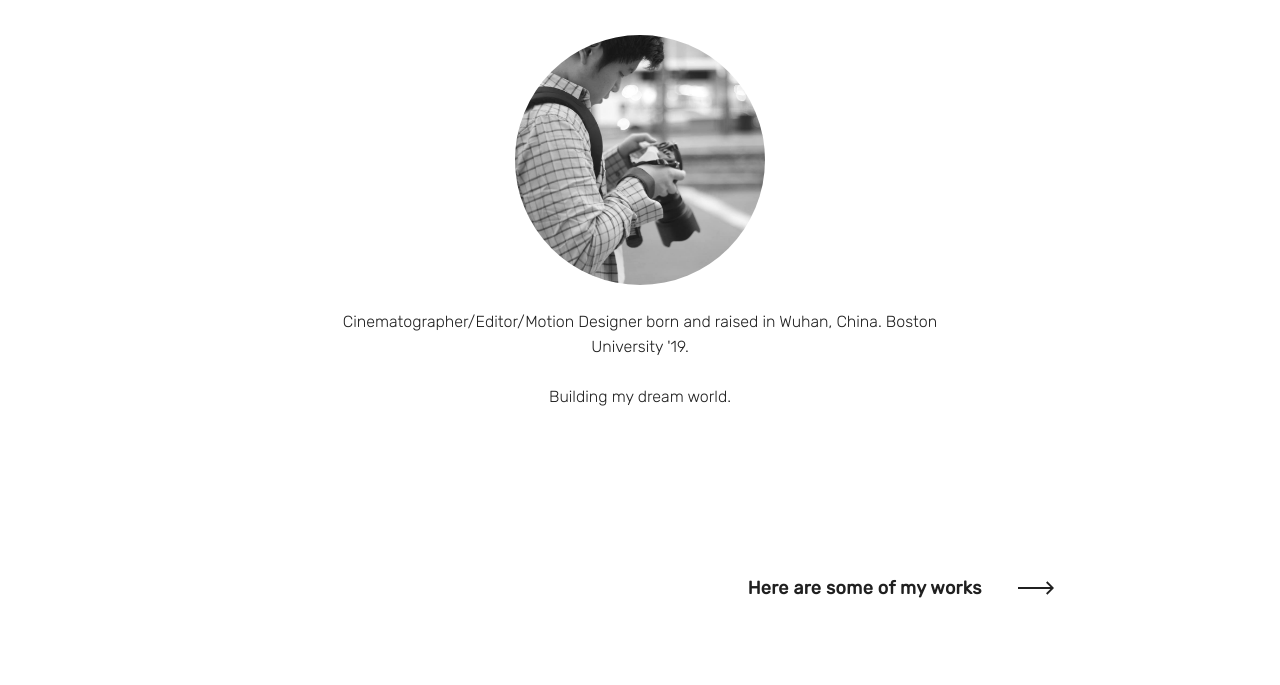
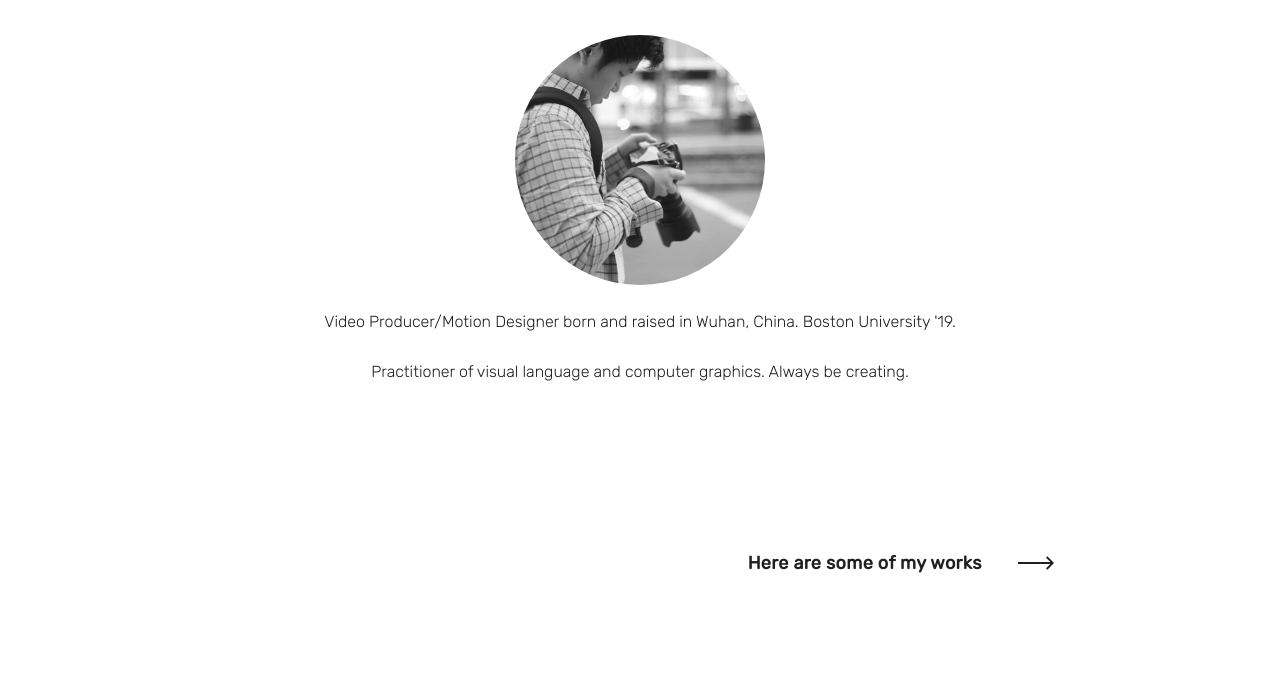
Before and after one commit to shaneffs/shaneffs.github.io, a plain HTML site: page about.html in a window 1280 px wide. Shown: the part 115-800 px from the top of the page. Drawn offline with Linux system fonts and the light colour scheme.

Commit message:
Update about.html

```diff
--- a/about.html
+++ b/about.html
@@ -76,8 +76,8 @@
       <div class="ae-grid  au-xs-ta-center au-lg-ta-left">
         <div class="ae-grid__item ae-kappa au-mb-4"><br>
 
-          <p class="au-lg-ta-center">    Cinematographer/Editor/Motion Designer born and raised in <a href="https://www.google.com/#q=wuhan" style="text-decoration:none;">Wuhan, China.</a>
-        <a href="https://goo.gl/maps/1Nreb" style="text-decoration:none;">Boston University</a> '19. <br><br>Building my dream world.
+          <p class="au-lg-ta-center">    Video Producer/Motion Designer born and raised in <a href="https://www.google.com/#q=wuhan" style="text-decoration:none;">Wuhan, China.</a>
+        <a href="https://goo.gl/maps/1Nreb" style="text-decoration:none;">Boston University</a> '19. <br><br> Practitioner of visual language and computer graphics. Always be creating.
         </div>
       </div>
 
```
